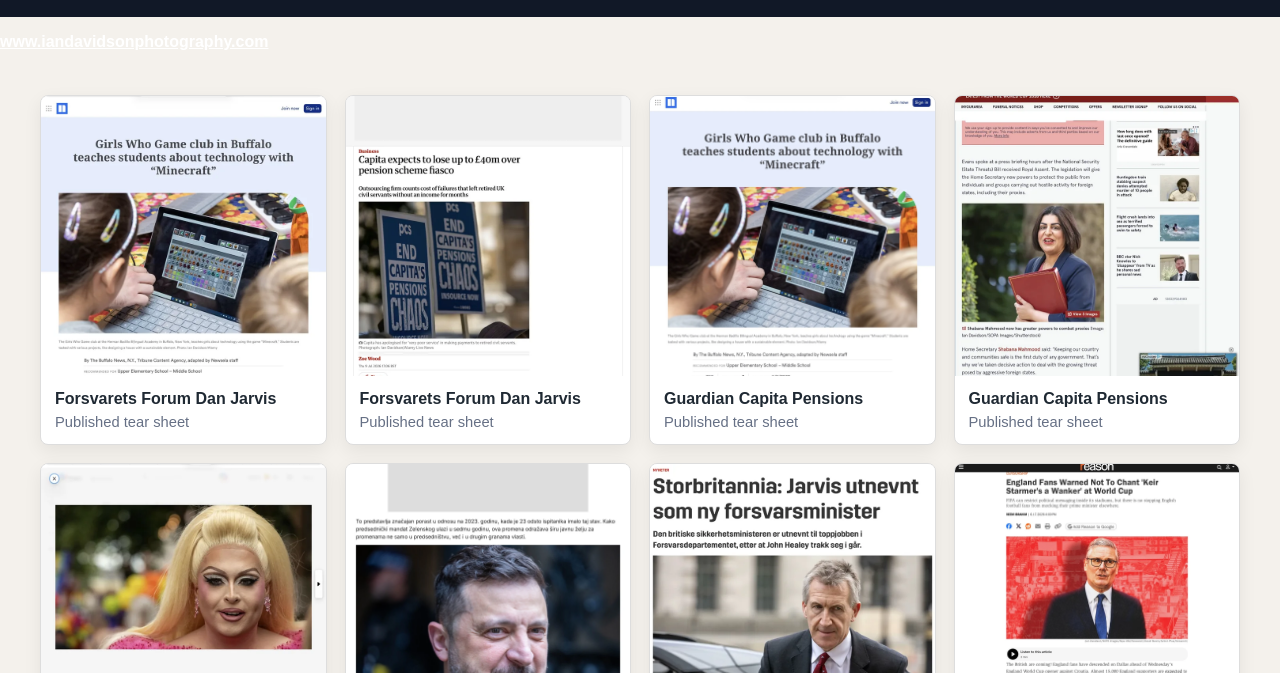
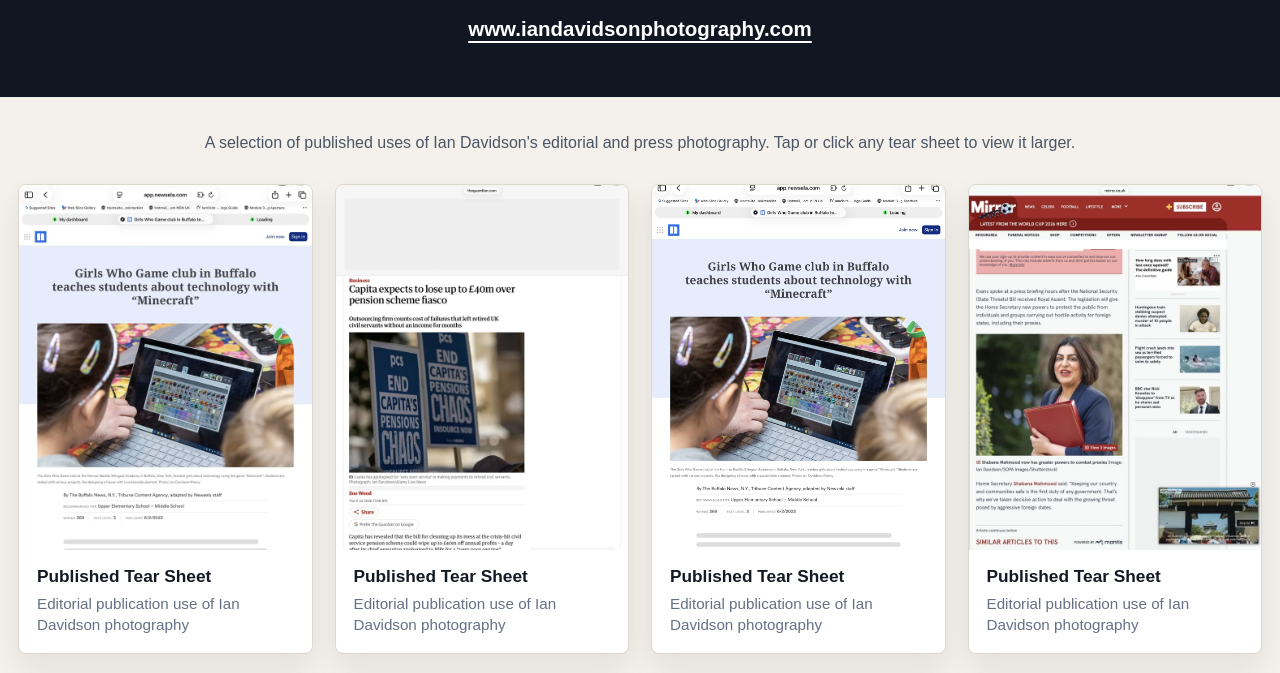
Before and after one commit to iandavidsonservices17-arch/-ian-davidson-tearsheets, a plain HTML site: page index.html in a window 1280 px wide. Shown: the part 211-884 px from the top of the page. Drawn offline with Linux system fonts and the light colour scheme.

Commit message:
Update index.html

```diff
--- a/index.html
+++ b/index.html
@@ -4,96 +4,277 @@
   <meta charset="utf-8">
   <meta name="viewport" content="width=device-width, initial-scale=1">
   <title>Ian Davidson Tear Sheets</title>
+  <meta name="description" content="A portfolio of published editorial and press photography tear sheets by Ian Davidson.">
   <style>
-    body{margin:0;font-family:Arial,Helvetica,sans-serif;background:#f4f1ec;color:#1f2933}
-    header{background:#111827;color:white;padding:48px 20px;text-align:center}
-    h1{margin:0;font-size:clamp(2rem,5vw,4rem)}
-    header p{max-width:760px;margin:16px auto 0;color:#d1d5db;font-size:1.1rem}
-    main{max-width:1200px;margin:auto;padding:28px 16px 60px}
-    .grid{display:grid;grid-template-columns:repeat(auto-fit,minmax(240px,1fr));gap:18px}
-    .card{background:white;border:1px solid #ddd;border-radius:8px;overflow:hidden;box-shadow:0 6px 18px #0001}
-    .card img{width:100%;height:280px;object-fit:cover;display:block;cursor:pointer;background:#eee}
-    .card div{padding:14px}
-    .card h2{font-size:1rem;margin:0 0 6px}
-    .card p{margin:0;color:#667085;font-size:.92rem}
-    footer{text-align:center;padding:28px;color:#667085}
-    .lightbox{position:fixed;inset:0;background:#000d;display:none;align-items:center;justify-content:center;padding:20px;z-index:10}
-    .lightbox.open{display:flex}
-    .lightbox img{max-width:96vw;max-height:92vh;background:white}
-    .close{position:fixed;top:18px;right:22px;background:white;border:0;border-radius:999px;width:42px;height:42px;font-size:24px;cursor:pointer}
+    :root {
+      --ink: #151923;
+      --muted: #667085;
+      --paper: #f4f1ec;
+      --card: #ffffff;
+      --line: #ddd8cf;
+      --accent: #9b2f21;
+    }
+
+    * {
+      box-sizing: border-box;
+    }
+
+    body {
+      margin: 0;
+      font-family: Arial, Helvetica, sans-serif;
+      background: var(--paper);
+      color: var(--ink);
+    }
+
+    header {
+      background: #111722;
+      color: #fff;
+      padding: 58px 20px 54px;
+      text-align: center;
+    }
+
+    h1 {
+      margin: 0;
+      font-size: clamp(2.3rem, 6vw, 5rem);
+      line-height: 1;
+      letter-spacing: 0;
+    }
+
+    header p {
+      max-width: 840px;
+      margin: 18px auto 0;
+      color: #d8dde7;
+      font-size: clamp(1rem, 2.2vw, 1.28rem);
+      line-height: 1.35;
+    }
+
+    header a {
+      color: #fff;
+      font-weight: 700;
+      text-decoration-thickness: 2px;
+      text-underline-offset: 5px;
+    }
+
+    main {
+      max-width: 1480px;
+      margin: 0 auto;
+      padding: 34px 18px 64px;
+    }
+
+    .intro {
+      max-width: 900px;
+      margin: 0 auto 28px;
+      text-align: center;
+      color: #4b5563;
+      line-height: 1.55;
+      font-size: 1rem;
+    }
+
+    .grid {
+      display: grid;
+      grid-template-columns: repeat(auto-fit, minmax(260px, 1fr));
+      gap: 22px;
+      align-items: start;
+    }
+
+    .card {
+      background: var(--card);
+      border: 1px solid var(--line);
+      border-radius: 8px;
+      overflow: hidden;
+      box-shadow: 0 12px 28px rgba(24, 29, 38, 0.08);
+    }
+
+    .card button {
+      display: block;
+      width: 100%;
+      padding: 0;
+      border: 0;
+      background: #eee;
+      cursor: pointer;
+      text-align: left;
+    }
+
+    .card img {
+      width: 100%;
+      aspect-ratio: 4 / 5;
+      object-fit: cover;
+      display: block;
+      background: #e7e3db;
+    }
+
+    .caption {
+      padding: 16px 18px 18px;
+    }
+
+    .caption h2 {
+      margin: 0;
+      font-size: 1.08rem;
+      line-height: 1.22;
+    }
+
+    .caption p {
+      margin: 7px 0 0;
+      color: var(--muted);
+      font-size: 0.95rem;
+      line-height: 1.35;
+    }
+
+    footer {
+      border-top: 1px solid var(--line);
+      text-align: center;
+      padding: 28px 18px 36px;
+      color: #667085;
+      background: #f8f6f2;
+    }
+
+    footer a {
+      color: var(--ink);
+      font-weight: 700;
+    }
+
+    .lightbox {
+      position: fixed;
+      inset: 0;
+      z-index: 20;
+      display: none;
+      align-items: center;
+      justify-content: center;
+      padding: 56px 16px 22px;
+      background: rgba(7, 10, 16, 0.92);
+    }
+
+    .lightbox.open {
+      display: flex;
+    }
+
+    .lightbox img {
+      max-width: 96vw;
+      max-height: 88vh;
+      object-fit: contain;
+      background: #fff;
+      box-shadow: 0 18px 60px rgba(0, 0, 0, 0.38);
+    }
+
+    .close {
+      position: fixed;
+      top: 14px;
+      right: 16px;
+      width: 42px;
+      height: 42px;
+      border: 1px solid rgba(255, 255, 255, 0.35);
+      border-radius: 999px;
+      background: #fff;
+      color: #111722;
+      font-size: 28px;
+      line-height: 1;
+      cursor: pointer;
+    }
+
+    @media (max-width: 640px) {
+      header {
+        padding: 38px 16px 36px;
+      }
+
+      main {
+        padding: 22px 12px 44px;
+      }
+
+      .grid {
+        grid-template-columns: 1fr;
+        gap: 16px;
+      }
+    }
   </style>
 </head>
 <body>
   <header>
     <h1>Ian Davidson Tear Sheets</h1>
-    <p>Published editorial and press photography tear sheets, collected as a simple portfolio for editors, agencies and clients.</p>
+    <p>Published editorial and press photography tear sheets, collected as a portfolio for editors, agencies and clients.</p>
+    <p><a href="https://www.iandavidsonphotography.com" target="_blank" rel="noopener">www.iandavidsonphotography.com</a></p>
   </header>
-  <p><a href="https://www.iandavidsonphotography.com" target="_blank" rel="noopener" style="color:#ffffff;font-weight:bold;">www.iandavidsonphotography.com</a></p>
 
   <main>
-    <div class="grid" id="gallery"></div>
+    <p class="intro">
+      A selection of published uses of Ian Davidson's editorial and press photography. Tap or click any tear sheet to view it larger.
+    </p>
+    <section class="grid" id="gallery" aria-label="Tear sheet gallery"></section>
   </main>
 
-  <footer>Ian Davidson - Editorial & Press Photographer</footer>
+  <footer>
+    Ian Davidson - Editorial &amp; Press Photographer<br>
+    <a href="https://www.iandavidsonphotography.com" target="_blank" rel="noopener">www.iandavidsonphotography.com</a>
+  </footer>
 
-  <div class="lightbox" id="lightbox">
-    <button class="close" onclick="closeLightbox()">×</button>
+  <div class="lightbox" id="lightbox" aria-hidden="true">
+    <button class="close" type="button" aria-label="Close" onclick="closeLightbox()">×</button>
     <img id="lightboxImage" alt="">
   </div>
 
   <script>
-    const files = [
-      "forsvarets-forum-dan-jarvis.webp",
-      "forsvarets-forum-dan-jarvis (7).webp",
-      "guardian-capita-pensions.webp",
-      "guardian-capita-pensions (6).webp",
-      "guardian-peter-kyle (2).webp",
-      "guardian-shabana-mahmood-asylum.webp",
-      "guardian-shabana-mahmood-asylum (9).webp",
-      "mirror-shabana-mahmood.webp",
-      "mirror-shabana-mahmood (4).webp",
-      "newsela-girls-who-game.webp",
-      "newsela-girls-who-game (5).webp",
-      "novosti-volodymyr-zelenskyy.webp",
-      "novosti-volodymyr-zelenskyy (8).webp"
+    const tearSheets = [
+      { file: "forsvarets-forum-dan-jarvis.webp" },
+      { file: "forsvarets-forum-dan-jarvis (7).webp" },
+      { file: "guardian-capita-pensions.webp" },
+      { file: "guardian-capita-pensions (6).webp" },
+      { file: "guardian-peter-kyle (2).webp" },
+      { file: "guardian-shabana-mahmood-asylum.webp" },
+      { file: "guardian-shabana-mahmood-asylum (9).webp" },
+      { file: "mirror-shabana-mahmood.webp" },
+      { file: "mirror-shabana-mahmood (4).webp" },
+      { file: "newsela-girls-who-game.webp" },
+      { file: "newsela-girls-who-game (5).webp" },
+      { file: "novosti-volodymyr-zelenskyy.webp" },
+      { file: "novosti-volodymyr-zelenskyy (8).webp" },
+      { file: "reason-england-fans-world-cup.webp" },
+      { file: "msn-shabana-mahmood.webp" },
+      { file: "ntb-dan-jarvis.webp" }
     ];
 
     const gallery = document.getElementById("gallery");
 
-    function titleFromFile(file) {
-      return file
-        .replace(".webp", "")
-        .replace(/\s\(\d+\)/, "")
-        .split("-")
-        .map(word => word.charAt(0).toUpperCase() + word.slice(1))
-        .join(" ");
-    }
-
-    files.forEach(file => {
+    tearSheets.forEach((item, index) => {
       const card = document.createElement("article");
       card.className = "card";
       card.innerHTML = `
-        <img src="${file}" alt="${titleFromFile(file)}" loading="lazy">
-        <div>
-          <h2>${titleFromFile(file)}</h2>
-          <p>Published tear sheet</p>
+        <button type="button" aria-label="Open tear sheet ${index + 1}">
+          <img src="${item.file}" alt="Published tear sheet ${index + 1}" loading="lazy">
+        </button>
+        <div class="caption">
+          <h2>Published Tear Sheet</h2>
+          <p>Editorial publication use of Ian Davidson photography</p>
         </div>
       `;
-      const img = card.querySelector("img");
-      img.onerror = () => card.remove();
-      img.onclick = () => openLightbox(file, titleFromFile(file));
+
+      const image = card.querySelector("img");
+      const button = card.querySelector("button");
+
+      image.onerror = () => card.remove();
+      button.onclick = () => openLightbox(item.file, image.alt);
+
       gallery.appendChild(card);
     });
 
     function openLightbox(src, alt) {
-      document.getElementById("lightboxImage").src = src;
-      document.getElementById("lightboxImage").alt = alt;
-      document.getElementById("lightbox").classList.add("open");
+      const box = document.getElementById("lightbox");
+      const image = document.getElementById("lightboxImage");
+      image.src = src;
+      image.alt = alt;
+      box.classList.add("open");
+      box.setAttribute("aria-hidden", "false");
     }
 
     function closeLightbox() {
-      document.getElementById("lightbox").classList.remove("open");
+      const box = document.getElementById("lightbox");
+      box.classList.remove("open");
+      box.setAttribute("aria-hidden", "true");
     }
+
+    document.addEventListener("keydown", event => {
+      if (event.key === "Escape") {
+        closeLightbox();
+      }
+    });
   </script>
 </body>
 </html>
```
